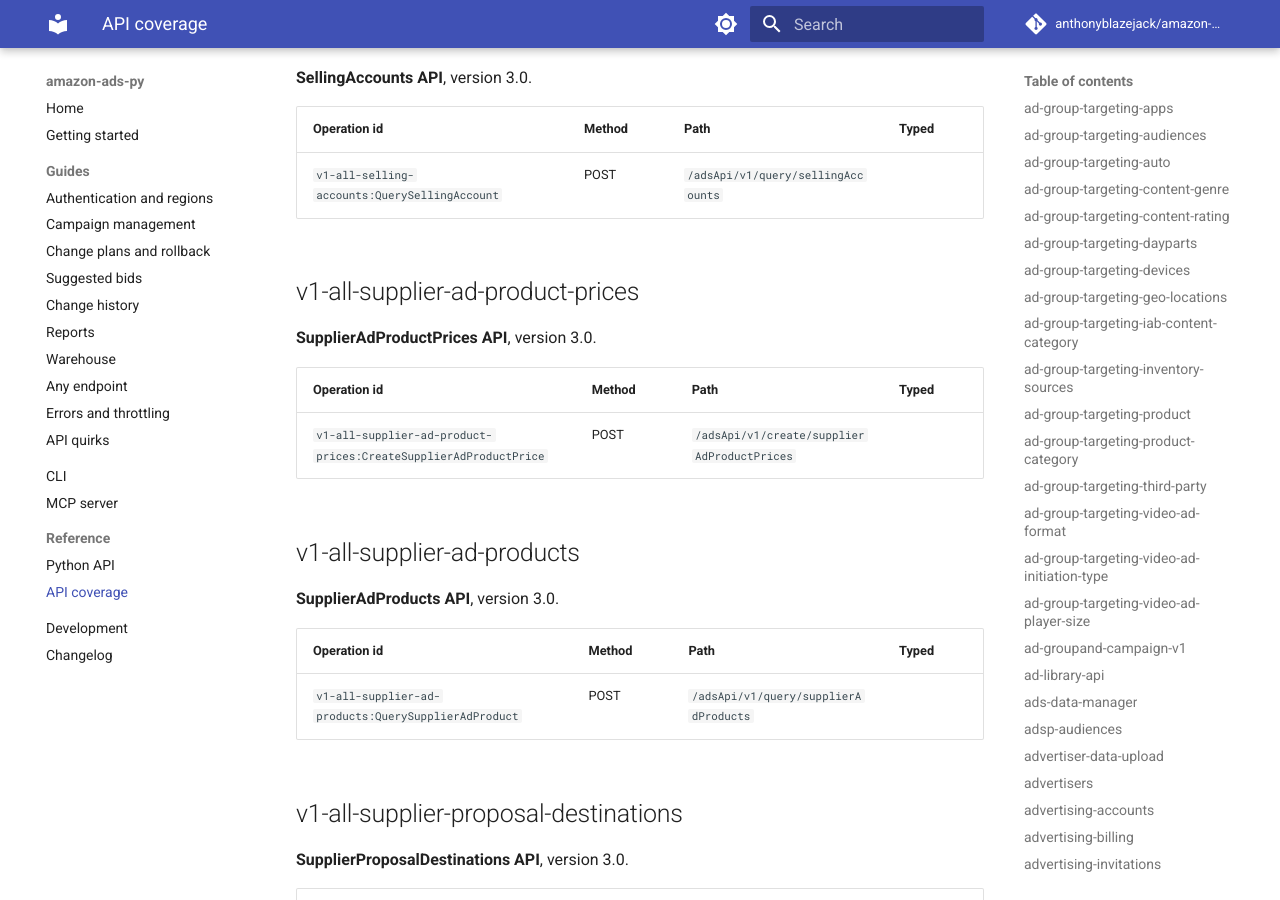
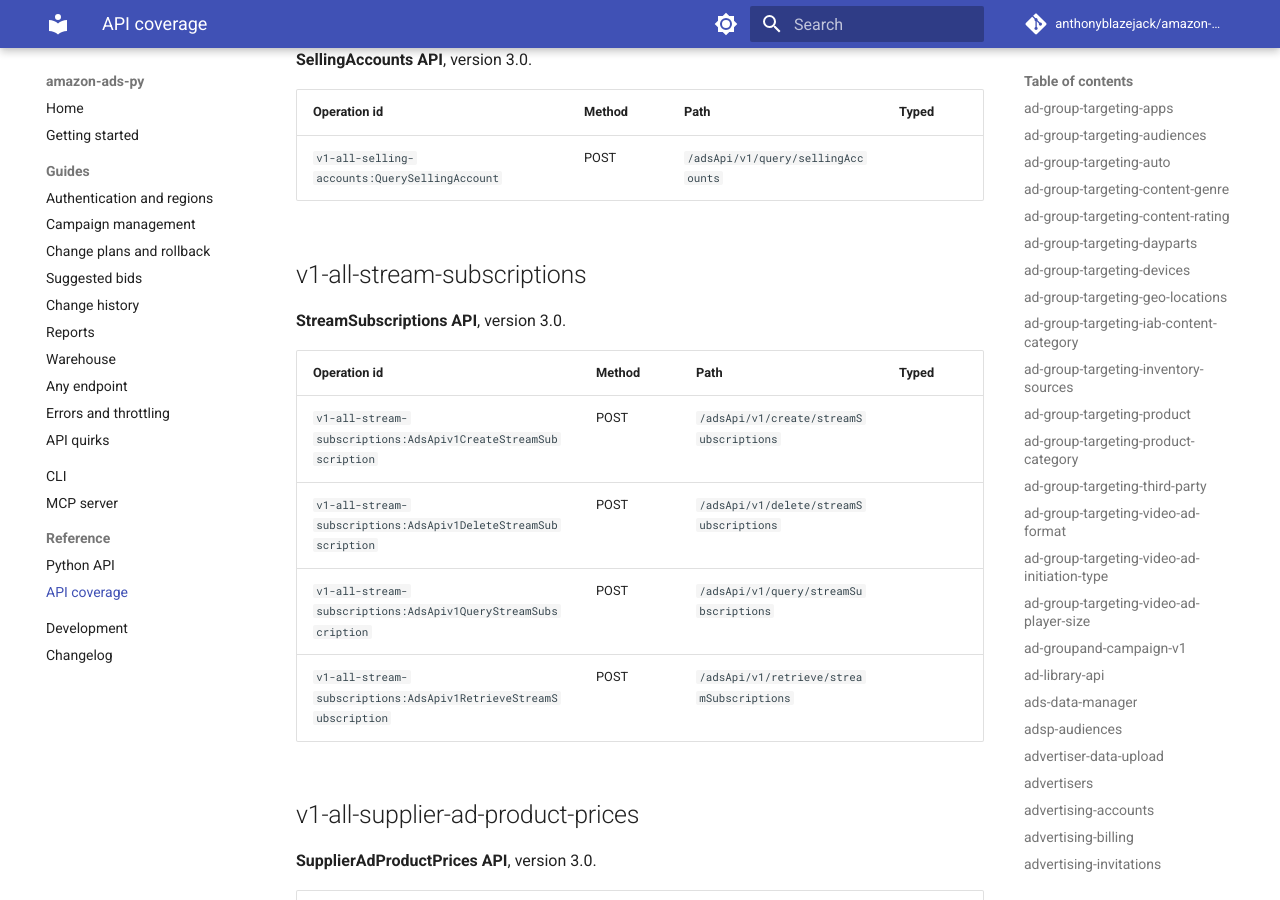
Before and after one commit to anthonyblazejack/amazon-ads-py, an MkDocs documentation site: the page built from docs/reference/coverage.md, in a window 1280 px wide and 900 px high, scrolled down 119516 px. Built offline with MkDocs 1.6.1 and Material for MkDocs 9.7.7, drawn with Linux system fonts in a browser that asks for light colours; comment, search, counter and statistics services are not loaded; some of the changed text lies outside the part shown.

Commit message:
Refresh the operation catalog from Amazon's published specs

```diff
--- a/docs/reference/coverage.md
+++ b/docs/reference/coverage.md
@@ -152,13 +152,13 @@ Regenerate this page with `python scripts/fetch_specs.py && python scripts/gener
 | [BrandStorePages API](#v1-all-brand-store-pages-2) | 1 |  | [v1-all-brand-store-pages-2](https://d1y2lf8k3vrkfu.cloudfront.net/openapi/en-us/dest/AmazonAdsAPIALLBrandStorePagesContract_prod_3p_BETA.json) |
 | [BrandStores API](#v1-all-brand-stores) | 1 |  | [v1-all-brand-stores](https://d1y2lf8k3vrkfu.cloudfront.net/openapi/en-us/dest/AmazonAdsAPIALLBrandStoresContract_prod_3p.json) |
 | [BrandedKeywordsPricings API](#v1-all-branded-keywords-pricings) | 1 |  | [v1-all-branded-keywords-pricings](https://d1y2lf8k3vrkfu.cloudfront.net/openapi/en-us/dest/AmazonAdsAPIALLBrandedKeywordsPricingsContract_prod_3p.json) |
-| [BuyerSeats API](#v1-all-buyer-seats) | 2 |  | [v1-all-buyer-seats](https://d1y2lf8k3vrkfu.cloudfront.net/openapi/en-us/dest/AmazonAdsAPIALLBuyerSeatsContract_prod_3p_BETA.json) |
+| [BuyerSeats API](#v1-all-buyer-seats) | 2 |  | [v1-all-buyer-seats](https://d1y2lf8k3vrkfu.cloudfront.net/openapi/en-us/dest/AmazonAdsAPIALLBuyerSeatsContract_prod_3p.json) |
 | [CampaignForecasts API](#v1-all-campaign-forecasts) | 1 |  | [v1-all-campaign-forecasts](https://d1y2lf8k3vrkfu.cloudfront.net/openapi/en-us/dest/AmazonAdsAPIALLCampaignForecastsContract_prod_3p.json) |
 | [Campaigns API](#v1-all-campaigns) | 4 |  | [v1-all-campaigns](https://d1y2lf8k3vrkfu.cloudfront.net/openapi/en-us/dest/AmazonAdsAPIALLCampaignsContract_prod_3p.json) |
 | [CommitmentSpends API](#v1-all-commitment-spends) | 1 |  | [v1-all-commitment-spends](https://d1y2lf8k3vrkfu.cloudfront.net/openapi/en-us/dest/AmazonAdsAPIALLCommitmentSpendsContract_prod_3p.json) |
 | [Commitments API](#v1-all-commitments) | 5 |  | [v1-all-commitments](https://d1y2lf8k3vrkfu.cloudfront.net/openapi/en-us/dest/AmazonAdsAPIALLCommitmentsContract_prod_3p.json) |
-| [DealAdvertiserAccessEntries API](#v1-all-deal-advertiser-access-entries) | 3 |  | [v1-all-deal-advertiser-access-entries](https://d1y2lf8k3vrkfu.cloudfront.net/openapi/en-us/dest/AmazonAdsAPIALLDealAdvertiserAccessEntriesContract_prod_3p_BETA.json) |
-| [DealAdvertiserAccesses API](#v1-all-deal-advertiser-accesses) | 3 |  | [v1-all-deal-advertiser-accesses](https://d1y2lf8k3vrkfu.cloudfront.net/openapi/en-us/dest/AmazonAdsAPIALLDealAdvertiserAccessesContract_prod_3p_BETA.json) |
+| [DealAdvertiserAccessEntries API](#v1-all-deal-advertiser-access-entries) | 3 |  | [v1-all-deal-advertiser-access-entries](https://d1y2lf8k3vrkfu.cloudfront.net/openapi/en-us/dest/AmazonAdsAPIALLDealAdvertiserAccessEntriesContract_prod_3p.json) |
+| [DealAdvertiserAccesses API](#v1-all-deal-advertiser-accesses) | 3 |  | [v1-all-deal-advertiser-accesses](https://d1y2lf8k3vrkfu.cloudfront.net/openapi/en-us/dest/AmazonAdsAPIALLDealAdvertiserAccessesContract_prod_3p.json) |
 | [DealAvailses API](#v1-all-deal-availses) | 1 |  | [v1-all-deal-availses](https://d1y2lf8k3vrkfu.cloudfront.net/openapi/en-us/dest/AmazonAdsAPIALLDealAvailsesContract_prod_3p.json) |
 | [DealPerformances API](#v1-all-deal-performances) | 1 |  | [v1-all-deal-performances](https://d1y2lf8k3vrkfu.cloudfront.net/openapi/en-us/dest/AmazonAdsAPIALLDealPerformancesContract_prod_3p.json) |
 | [DealPlanningMetricses API](#v1-all-deal-planning-metricses) | 1 |  | [v1-all-deal-planning-metricses](https://d1y2lf8k3vrkfu.cloudfront.net/openapi/en-us/dest/AmazonAdsAPIALLDealPlanningMetricsesContract_prod_3p.json) |
@@ -167,8 +167,8 @@ Regenerate this page with `python scripts/fetch_specs.py && python scripts/gener
 | [GeoLocations API](#v1-all-geo-locations) | 1 |  | [v1-all-geo-locations](https://d1y2lf8k3vrkfu.cloudfront.net/openapi/en-us/dest/AmazonAdsAPIALLGeoLocationsContract_prod_3p.json) |
 | [InventoryGroups API](#v1-all-inventory-groups) | 3 |  | [v1-all-inventory-groups](https://d1y2lf8k3vrkfu.cloudfront.net/openapi/en-us/dest/AmazonAdsAPIALLInventoryGroupsContract_prod_3p_BETA.json) |
 | [KeywordReservationValidations API](#v1-all-keyword-reservation-validations) | 1 |  | [v1-all-keyword-reservation-validations](https://d1y2lf8k3vrkfu.cloudfront.net/openapi/en-us/dest/AmazonAdsAPIALLKeywordReservationValidationsContract_prod_3p.json) |
-| [LabelObjectAssociations API](#v1-all-label-object-associations) | 1 |  | [v1-all-label-object-associations](https://d1y2lf8k3vrkfu.cloudfront.net/openapi/en-us/dest/AmazonAdsAPIALLLabelObjectAssociationsContract_prod_3p_BETA.json) |
-| [Labels API](#v1-all-labels) | 1 |  | [v1-all-labels](https://d1y2lf8k3vrkfu.cloudfront.net/openapi/en-us/dest/AmazonAdsAPIALLLabelsContract_prod_3p_BETA.json) |
+| [LabelObjectAssociations API](#v1-all-label-object-associations) | 1 |  | [v1-all-label-object-associations](https://d1y2lf8k3vrkfu.cloudfront.net/openapi/en-us/dest/AmazonAdsAPIALLLabelObjectAssociationsContract_prod_3p.json) |
+| [Labels API](#v1-all-labels) | 1 |  | [v1-all-labels](https://d1y2lf8k3vrkfu.cloudfront.net/openapi/en-us/dest/AmazonAdsAPIALLLabelsContract_prod_3p.json) |
 | [LinearTvDayparts API](#v1-all-linear-tv-dayparts) | 1 |  | [v1-all-linear-tv-dayparts](https://d1y2lf8k3vrkfu.cloudfront.net/openapi/en-us/dest/AmazonAdsAPIALLLinearTvDaypartsContract_prod_3p_BETA.json) |
 | [LinearTvIncrementalReachForecasts API](#v1-all-linear-tv-incremental-reach-forecasts) | 1 |  | [v1-all-linear-tv-incremental-reach-forecasts](https://d1y2lf8k3vrkfu.cloudfront.net/openapi/en-us/dest/AmazonAdsAPIALLLinearTvIncrementalReachForecastsContract_prod_3p_BETA.json) |
 | [LinearTvReachForecasts API](#v1-all-linear-tv-reach-forecasts) | 1 |  | [v1-all-linear-tv-reach-forecasts](https://d1y2lf8k3vrkfu.cloudfront.net/openapi/en-us/dest/AmazonAdsAPIALLLinearTvReachForecastsContract_prod_3p_BETA.json) |
@@ -178,13 +178,13 @@ Regenerate this page with `python scripts/fetch_specs.py && python scripts/gener
 | [PromotionOffers API](#v1-all-promotion-offers) | 1 |  | [v1-all-promotion-offers](https://d1y2lf8k3vrkfu.cloudfront.net/openapi/en-us/dest/AmazonAdsAPIALLPromotionOffersContract_prod_3p_BETA.json) |
 | [PromotionRewards API](#v1-all-promotion-rewards) | 1 |  | [v1-all-promotion-rewards](https://d1y2lf8k3vrkfu.cloudfront.net/openapi/en-us/dest/AmazonAdsAPIALLPromotionRewardsContract_prod_3p_BETA.json) |
 | [Publishers API](#v1-all-publishers) | 1 |  | [v1-all-publishers](https://d1y2lf8k3vrkfu.cloudfront.net/openapi/en-us/dest/AmazonAdsAPIALLPublishersContract_prod_3p.json) |
-| [Publishers API](#v1-all-publishers-2) | 1 |  | [v1-all-publishers-2](https://d1y2lf8k3vrkfu.cloudfront.net/openapi/en-us/dest/AmazonAdsAPIALLPublishersContract_prod_3p_BETA.json) |
 | [RecommendationTypes API](#v1-all-recommendation-types) | 1 |  | [v1-all-recommendation-types](https://d1y2lf8k3vrkfu.cloudfront.net/openapi/en-us/dest/AmazonAdsAPIALLRecommendationTypesContract_prod_3p.json) |
-| [Recommendations API](#v1-all-recommendations) | 1 |  | [v1-all-recommendations](https://d1y2lf8k3vrkfu.cloudfront.net/openapi/en-us/dest/AmazonAdsAPIALLRecommendationsContract_prod_3p.json) |
-| [Reports API](#v1-all-reports) | 3 |  | [v1-all-reports](https://d1y2lf8k3vrkfu.cloudfront.net/openapi/en-us/dest/AmazonAdsAPIALLReportsContract_prod_3p_BETA.json) |
+| [Recommendations API](#v1-all-recommendations) | 3 |  | [v1-all-recommendations](https://d1y2lf8k3vrkfu.cloudfront.net/openapi/en-us/dest/AmazonAdsAPIALLRecommendationsContract_prod_3p.json) |
+| [Reports API](#v1-all-reports) | 3 |  | [v1-all-reports](https://d1y2lf8k3vrkfu.cloudfront.net/openapi/en-us/dest/AmazonAdsAPIALLReportsContract_prod_3p.json) |
 | [ReservedTargetPricings API](#v1-all-reserved-target-pricings) | 1 |  | [v1-all-reserved-target-pricings](https://d1y2lf8k3vrkfu.cloudfront.net/openapi/en-us/dest/AmazonAdsAPIALLReservedTargetPricingsContract_prod_3p.json) |
 | [Sellers API](#v1-all-sellers) | 1 |  | [v1-all-sellers](https://d1y2lf8k3vrkfu.cloudfront.net/openapi/en-us/dest/AmazonAdsAPIALLSellersContract_prod_3p.json) |
 | [SellingAccounts API](#v1-all-selling-accounts) | 1 |  | [v1-all-selling-accounts](https://d1y2lf8k3vrkfu.cloudfront.net/openapi/en-us/dest/AmazonAdsAPIALLSellingAccountsContract_prod_3p.json) |
+| [StreamSubscriptions API](#v1-all-stream-subscriptions) | 4 |  | [v1-all-stream-subscriptions](https://d1y2lf8k3vrkfu.cloudfront.net/openapi/en-us/dest/AmazonAdsAPIALLStreamSubscriptionsContract_prod_3p.json) |
 | [SupplierAdProductPrices API](#v1-all-supplier-ad-product-prices) | 1 |  | [v1-all-supplier-ad-product-prices](https://d1y2lf8k3vrkfu.cloudfront.net/openapi/en-us/dest/AmazonAdsAPIALLSupplierAdProductPricesContract_prod_3p.json) |
 | [SupplierAdProducts API](#v1-all-supplier-ad-products) | 1 |  | [v1-all-supplier-ad-products](https://d1y2lf8k3vrkfu.cloudfront.net/openapi/en-us/dest/AmazonAdsAPIALLSupplierAdProductsContract_prod_3p.json) |
 | [SupplierProposalDestinations API](#v1-all-supplier-proposal-destinations) | 1 |  | [v1-all-supplier-proposal-destinations](https://d1y2lf8k3vrkfu.cloudfront.net/openapi/en-us/dest/AmazonAdsAPIALLSupplierProposalDestinationsContract_prod_3p.json) |
@@ -208,6 +208,7 @@ Regenerate this page with `python scripts/fetch_specs.py && python scripts/gener
 | [SB Ads API](#v1-sb-ads) | 4 |  | [v1-sb-ads](https://d1y2lf8k3vrkfu.cloudfront.net/openapi/en-us/dest/AmazonAdsAPISBAdsContract_prod_3p.json) |
 | [SB AdvertisingDeals API](#v1-sb-advertising-deals) | 4 |  | [v1-sb-advertising-deals](https://d1y2lf8k3vrkfu.cloudfront.net/openapi/en-us/dest/AmazonAdsAPISBAdvertisingDealsContract_prod_3p.json) |
 | [SB Campaigns API](#v1-sb-campaigns) | 4 |  | [v1-sb-campaigns](https://d1y2lf8k3vrkfu.cloudfront.net/openapi/en-us/dest/AmazonAdsAPISBCampaignsContract_prod_3p.json) |
+| [SB Recommendations API](#v1-sb-recommendations) | 1 |  | [v1-sb-recommendations](https://d1y2lf8k3vrkfu.cloudfront.net/openapi/en-us/dest/AmazonAdsAPISBRecommendationsContract_prod_3p.json) |
 | [SB Targets API](#v1-sb-targets) | 4 |  | [v1-sb-targets](https://d1y2lf8k3vrkfu.cloudfront.net/openapi/en-us/dest/AmazonAdsAPISBTargetsContract_prod_3p.json) |
 | [SD AdGroups API](#v1-sd-ad-groups) | 4 |  | [v1-sd-ad-groups](https://d1y2lf8k3vrkfu.cloudfront.net/openapi/en-us/dest/AmazonAdsAPISDAdGroupsContract_prod_3p.json) |
 | [SD Ads API](#v1-sd-ads) | 4 |  | [v1-sd-ads](https://d1y2lf8k3vrkfu.cloudfront.net/openapi/en-us/dest/AmazonAdsAPISDAdsContract_prod_3p.json) |
@@ -1824,6 +1825,7 @@ Regenerate this page with `python scripts/fetch_specs.py && python scripts/gener
 | `sponsored-brands-v4:MigrationJobResults` | POST | `/sb/v4/legacyCampaigns/migrationJob/results` |  |
 | `sponsored-brands-v4:MigrationJobStatus` | POST | `/sb/v4/legacyCampaigns/migrationJob/status` |  |
 | `sponsored-brands-v4:MigrationResults` | POST | `/sb/v4/legacyCampaigns/overallMigrationResults` |  |
+| `sponsored-brands-v4:ListMigrations` | POST | `/sb/v4/migrations/list` |  |
 
 ## sponsored-display
 
@@ -2481,6 +2475,8 @@ Regenerate this page with `python scripts/fetch_specs.py && python scripts/gener
 | Operation id | Method | Path | Typed |
 |---|---|---|---|
 | `v1-all-recommendations:SBCreateRecommendation` | POST | `/adsApi/v1/create/recommendations/sb` |  |
+| `v1-all-recommendations:QueryRecommendation` | POST | `/adsApi/v1/query/recommendations` |  |
+| `v1-all-recommendations:ListRecommendation` | GET | `/adsApi/v1/recommendations` |  |
 
 ## v1-all-reports
 
@@ -2515,6 +2511,17 @@ Regenerate this page with `python scripts/fetch_specs.py && python scripts/gener
 | Operation id | Method | Path | Typed |
 |---|---|---|---|
 | `v1-all-selling-accounts:QuerySellingAccount` | POST | `/adsApi/v1/query/sellingAccounts` |  |
+
+## v1-all-stream-subscriptions
+
+**StreamSubscriptions API**, version 3.0.
+
+| Operation id | Method | Path | Typed |
+|---|---|---|---|
+| `v1-all-stream-subscriptions:AdsApiv1CreateStreamSubscription` | POST | `/adsApi/v1/create/streamSubscriptions` |  |
+| `v1-all-stream-subscriptions:AdsApiv1DeleteStreamSubscription` | POST | `/adsApi/v1/delete/streamSubscriptions` |  |
+| `v1-all-stream-subscriptions:AdsApiv1QueryStreamSubscription` | POST | `/adsApi/v1/query/streamSubscriptions` |  |
+| `v1-all-stream-subscriptions:AdsApiv1RetrieveStreamSubscription` | POST | `/adsApi/v1/retrieve/streamSubscriptions` |  |
 
 ## v1-all-supplier-ad-product-prices
 
@@ -2735,6 +2742,14 @@ Regenerate this page with `python scripts/fetch_specs.py && python scripts/gener
 | `v1-sb-campaigns:SBDeleteCampaign` | POST | `/adsApi/v1/delete/campaigns` |  |
 | `v1-sb-campaigns:SBQueryCampaign` | POST | `/adsApi/v1/query/campaigns` |  |
 | `v1-sb-campaigns:SBUpdateCampaign` | POST | `/adsApi/v1/update/campaigns` |  |
+
+## v1-sb-recommendations
+
+**SB Recommendations API**, version 3.0.
+
+| Operation id | Method | Path | Typed |
+|---|---|---|---|
+| `v1-sb-recommendations:SBCreateRecommendation` | POST | `/adsApi/v1/create/recommendations/sb` |  |
 
 ## v1-sb-targets
 
```
Also changed, not shown: other parts of docs/reference/coverage.md (+2 -10 lines), 1 other file.
